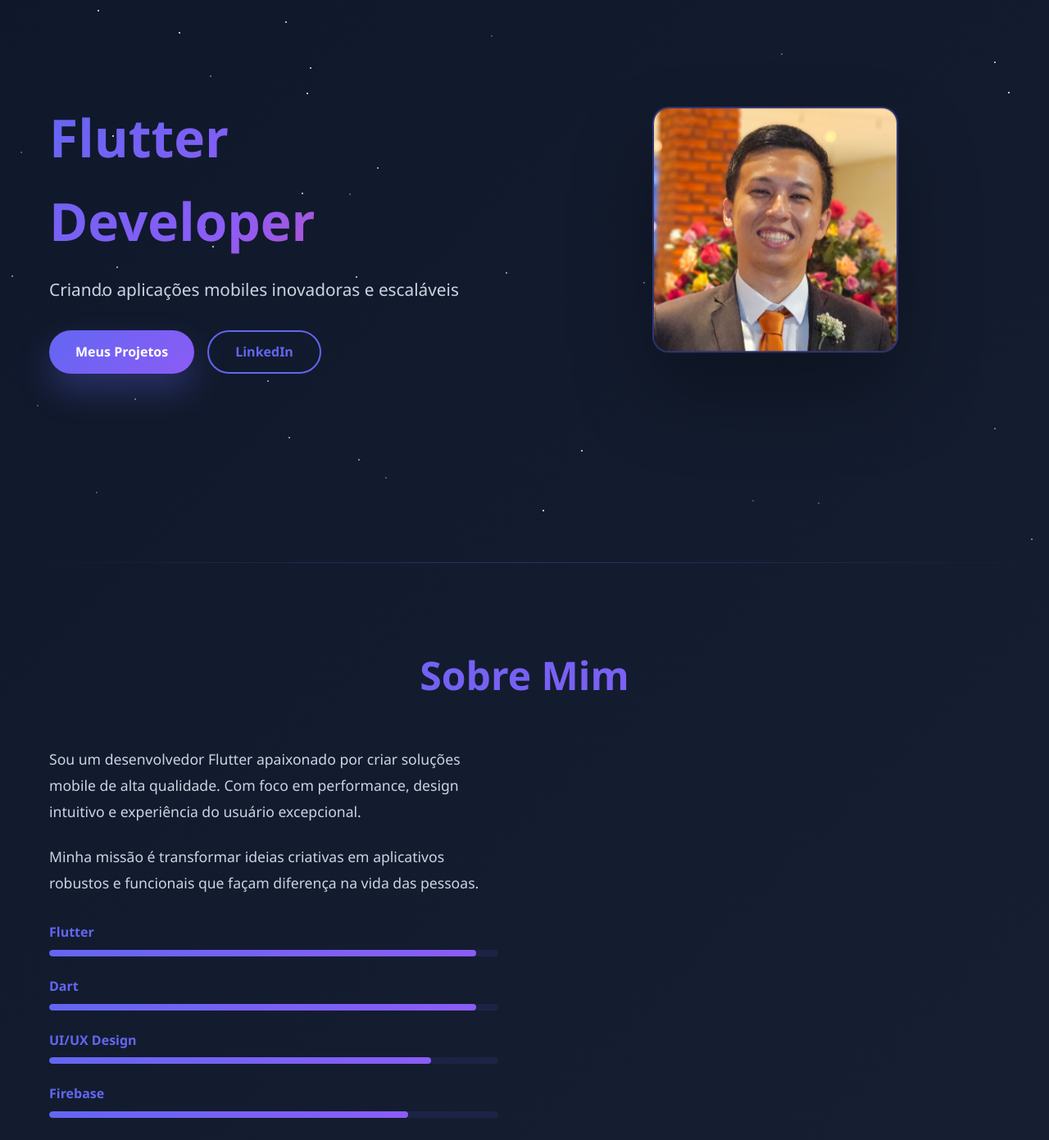
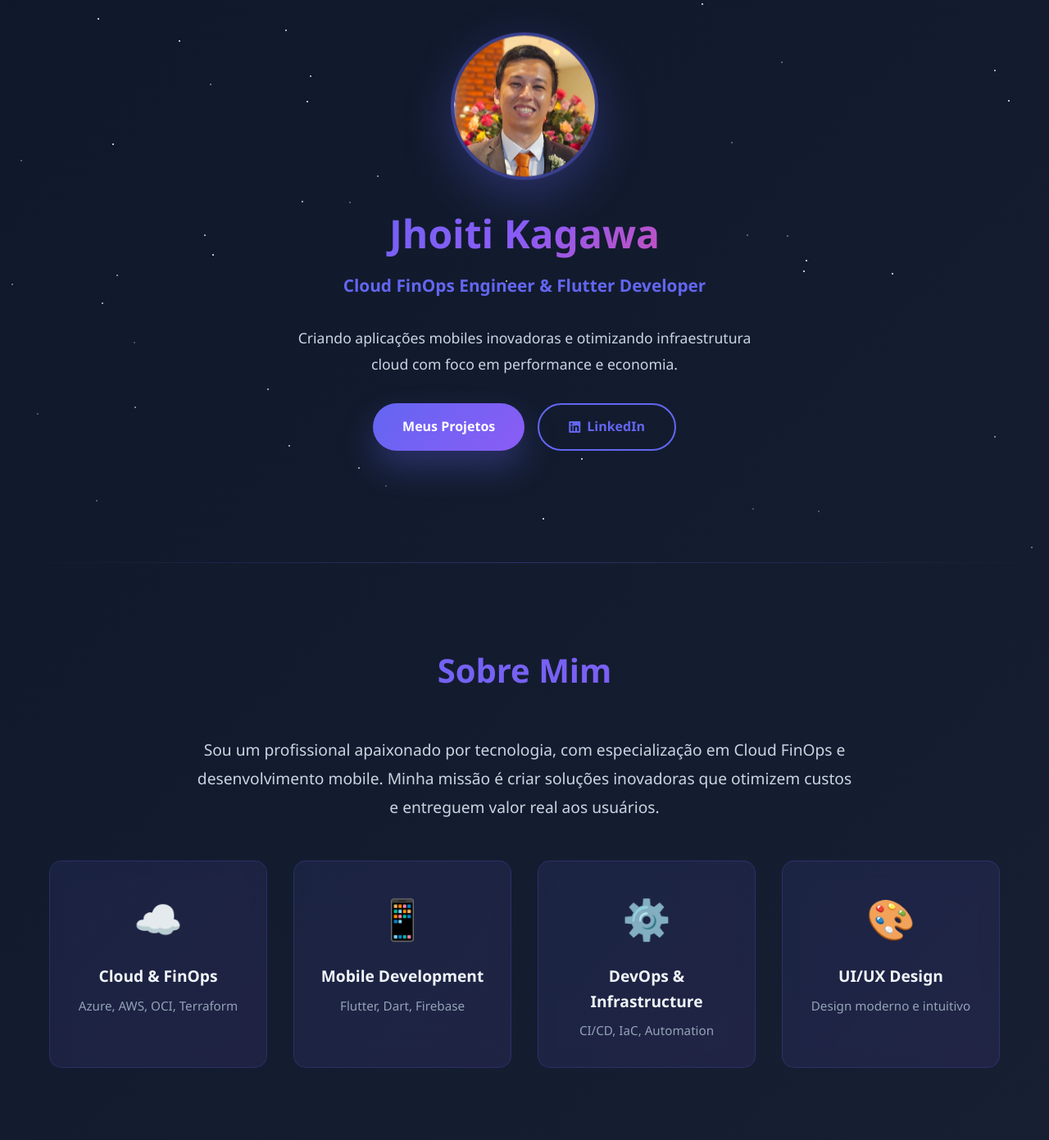
Before and after one commit to jhoitimamoru/web-page, a plain HTML site: page index.html in a window 1280 px wide. Shown: the part 185-1576 px from the top of the page at 82% size. Drawn offline with Linux system fonts and the light colour scheme.

Commit message:
Ajuste layout

```diff
--- a/index.html
+++ b/index.html
@@ -31,18 +31,19 @@
     <section id="home" class="hero">
         <div class="stars"></div>
         <div class="container hero-content">
-            <div class="hero-text">
-                <h1 class="glitch" data-text="Flutter Developer">Flutter Developer</h1>
-                <p class="lead">Criando aplicações mobiles inovadoras e escaláveis</p>
-                <div class="hero-buttons">
-                    <a href="#apps" class="btn btn-primary">Meus Projetos</a>
-                    <a href="https://www.linkedin.com/in/jhoitikagawa/" target="_blank" class="btn btn-secondary">LinkedIn</a>
+            <div class="hero-profile">
+                <div class="profile-image-container">
+                    <img src="assets/foto.jpg" alt="Jhoiti Kagawa" class="profile-image">
                 </div>
+                <h1 class="hero-name">Jhoiti Kagawa</h1>
+                <p class="hero-title">Cloud FinOps Engineer & Flutter Developer</p>
             </div>
-            <div class="hero-image">
-                <div class="floating-card">
-                    <img src="assets/foto.jpg" alt="Jhoiti Kagawa" class="profile-photo">
-                </div>
+            <p class="hero-description">Criando aplicações mobiles inovadoras e otimizando infraestrutura cloud com foco em performance e economia.</p>
+            <div class="hero-buttons">
+                <a href="#apps" class="btn btn-primary">Meus Projetos</a>
+                <a href="https://www.linkedin.com/in/jhoitikagawa/" target="_blank" class="btn btn-secondary">
+                    <i class="fab fa-linkedin"></i> LinkedIn
+                </a>
             </div>
         </div>
     </section>
@@ -52,34 +53,27 @@
         <div class="container">
             <h2 class="section-title">Sobre Mim</h2>
             <div class="about-content">
-                <div class="about-text">
-                    <p>Sou um desenvolvedor Flutter apaixonado por criar soluções mobile de alta qualidade. Com foco em performance, design intuitivo e experiência do usuário excepcional.</p>
-                    <p>Minha missão é transformar ideias criativas em aplicativos robustos e funcionais que façam diferença na vida das pessoas.</p>
-                    <div class="skills">
-                        <div class="skill">
-                            <span>Flutter</span>
-                            <div class="skill-bar">
-                                <div class="skill-fill" style="width: 95%"></div>
-                            </div>
-                        </div>
-                        <div class="skill">
-                            <span>Dart</span>
-                            <div class="skill-bar">
-                                <div class="skill-fill" style="width: 95%"></div>
-                            </div>
-                        </div>
-                        <div class="skill">
-                            <span>UI/UX Design</span>
-                            <div class="skill-bar">
-                                <div class="skill-fill" style="width: 85%"></div>
-                            </div>
-                        </div>
-                        <div class="skill">
-                            <span>Firebase</span>
-                            <div class="skill-bar">
-                                <div class="skill-fill" style="width: 80%"></div>
-                            </div>
-                        </div>
+                <p class="about-intro">Sou um profissional apaixonado por tecnologia, com especialização em Cloud FinOps e desenvolvimento mobile. Minha missão é criar soluções inovadoras que otimizem custos e entreguem valor real aos usuários.</p>
+                <div class="skills-grid">
+                    <div class="skill-item">
+                        <div class="skill-icon">☁️</div>
+                        <h3>Cloud & FinOps</h3>
+                        <p>Azure, AWS, OCI, Terraform</p>
+                    </div>
+                    <div class="skill-item">
+                        <div class="skill-icon">📱</div>
+                        <h3>Mobile Development</h3>
+                        <p>Flutter, Dart, Firebase</p>
+                    </div>
+                    <div class="skill-item">
+                        <div class="skill-icon">⚙️</div>
+                        <h3>DevOps & Infrastructure</h3>
+                        <p>CI/CD, IaC, Automation</p>
+                    </div>
+                    <div class="skill-item">
+                        <div class="skill-icon">🎨</div>
+                        <h3>UI/UX Design</h3>
+                        <p>Design moderno e intuitivo</p>
                     </div>
                 </div>
             </div>
--- a/styles.css
+++ b/styles.css
@@ -111,7 +111,7 @@ body {
     align-items: center;
     position: relative;
     overflow: hidden;
-    padding: 60px 0;
+    padding: 80px 0 60px;
 }
 
 .stars {
@@ -136,44 +136,67 @@ body {
 }
 
 .hero-content {
-    display: grid;
-    grid-template-columns: 1fr 1fr;
-    gap: 4rem;
-    align-items: center;
+    text-align: center;
     position: relative;
     z-index: 1;
+    max-width: 800px;
 }
 
-.hero-text h1 {
-    font-size: 4rem;
+.hero-profile {
+    margin-bottom: 2rem;
+}
+
+.profile-image-container {
+    width: 180px;
+    height: 180px;
+    margin: 0 auto 1.5rem;
+    border-radius: 50%;
+    overflow: hidden;
+    border: 4px solid rgba(99, 102, 241, 0.5);
+    box-shadow: 0 20px 60px rgba(99, 102, 241, 0.3);
+    animation: float 3s ease-in-out infinite;
+}
+
+.profile-image {
+    width: 100%;
+    height: 100%;
+    object-fit: cover;
+}
+
+.hero-name {
+    font-size: 3rem;
     font-weight: 900;
-    margin-bottom: 1rem;
+    margin-bottom: 0.5rem;
     background: linear-gradient(135deg, var(--primary), var(--secondary), var(--accent));
     -webkit-background-clip: text;
     -webkit-text-fill-color: transparent;
     background-clip: text;
-    animation: slideIn 0.8s ease;
 }
 
-.glitch {
-    position: relative;
+.hero-title {
+    font-size: 1.3rem;
+    color: var(--primary);
+    font-weight: 600;
+    margin-bottom: 0;
 }
 
-.lead {
-    font-size: 1.3rem;
+.hero-description {
+    font-size: 1.1rem;
     color: #cbd5e1;
-    margin-bottom: 2rem;
-    animation: slideIn 0.8s ease 0.2s both;
+    margin: 1.5rem auto 2rem;
+    max-width: 600px;
+    line-height: 1.8;
 }
 
 .hero-buttons {
     display: flex;
     gap: 1rem;
-    animation: slideIn 0.8s ease 0.4s both;
+    justify-content: center;
+    flex-wrap: wrap;
 }
 
 .btn {
-    padding: 12px 32px;
+    padding: 14px 36px;
     border-radius: 50px;
     text-decoration: none;
     font-weight: 600;
@@ -183,6 +206,7 @@ body {
     display: inline-flex;
     align-items: center;
     gap: 0.5rem;
+    font-size: 1rem;
 }
 
 .btn-primary {
@@ -207,47 +231,9 @@ body {
     color: white;
 }
 
-.hero-image {
-    display: flex;
-    justify-content: center;
-    align-items: center;
-    animation: float 3s ease-in-out infinite;
-}
-
-.floating-card {
-    width: 300px;
-    height: 300px;
-    border-radius: 20px;
-    background: linear-gradient(135deg, rgba(99, 102, 241, 0.1), rgba(139, 92, 246, 0.1));
-    border: 2px solid rgba(99, 102, 241, 0.3);
-    display: flex;
-    align-items: center;
-    justify-content: center;
-    backdrop-filter: blur(10px);
-    box-shadow: 0 50px 100px rgba(0, 0, 0, 0.3);
-    overflow: hidden;
-}
-
-.profile-photo {
-    width: 100%;
-    height: 100%;
-    object-fit: cover;
-}
-
 @keyframes float {
     0%, 100% { transform: translateY(0px); }
     50% { transform: translateY(-20px); }
-}
-
-@keyframes slideIn {
-    from {
-        opacity: 0;
-        transform: translateY(30px);
-    }
-    to {
-        opacity: 1;
-        transform: translateY(0);
-    }
 }
 
 /* About Section */
@@ -268,7 +254,7 @@ body {
 }
 
 .section-title {
-    font-size: 3rem;
+    font-size: 2.5rem;
     font-weight: 900;
     margin-bottom: 3rem;
     text-align: center;
@@ -277,47 +263,52 @@ body {
     -webkit-text-fill-color: transparent;
 }
 
-.about-content {
-    display: grid;
-    grid-template-columns: 1fr 1fr;
-    gap: 4rem;
-    align-items: center;
-}
-
-.about-text p {
-    font-size: 1.1rem;
-    margin-bottom: 1.5rem;
+.about-intro {
+    font-size: 1.2rem;
     color: #cbd5e1;
+    text-align: center;
+    max-width: 800px;
+    margin: 0 auto 3rem;
     line-height: 1.8;
 }
 
-.skills {
+.skills-grid {
+    display: grid;
+    grid-template-columns: repeat(auto-fit, minmax(250px, 1fr));
+    gap: 2rem;
     margin-top: 2rem;
 }
 
-.skill {
-    margin-bottom: 1.5rem;
+.skill-item {
+    background: linear-gradient(135deg, rgba(99, 102, 241, 0.1), rgba(139, 92, 246, 0.1));
+    border: 1px solid rgba(99, 102, 241, 0.2);
+    border-radius: 15px;
+    padding: 2rem;
+    text-align: center;
+    transition: var(--transition);
+    backdrop-filter: blur(10px);
 }
 
-.skill span {
-    display: block;
-    margin-bottom: 0.5rem;
-    font-weight: 600;
-    color: var(--primary);
+.skill-item:hover {
+    transform: translateY(-10px);
+    border-color: rgba(99, 102, 241, 0.5);
+    box-shadow: 0 20px 40px rgba(99, 102, 241, 0.2);
 }
 
-.skill-bar {
-    height: 8px;
-    background: rgba(99, 102, 241, 0.1);
-    border-radius: 10px;
-    overflow: hidden;
+.skill-icon {
+    font-size: 3rem;
+    margin-bottom: 1rem;
 }
 
-.skill-fill {
-    height: 100%;
-    background: linear-gradient(90deg, var(--primary), var(--secondary));
-    border-radius: 10px;
-    transition: width 1s ease;
+.skill-item h3 {
+    font-size: 1.2rem;
+    color: #f1f5f9;
+    margin-bottom: 0.5rem;
+}
+
+.skill-item p {
+    color: #94a3b8;
+    font-size: 0.95rem;
 }
 
 /* Apps Section */
@@ -605,21 +596,30 @@ body {
         display: none;
     }
 
-    .hero-content {
-        grid-template-columns: 1fr;
-        padding-top: 60px;
+    .hero {
+        padding: 60px 0 40px;
     }
 
-    .hero-text h1 {
-        font-size: 2.5rem;
+    .profile-image-container {
+        width: 150px;
+        height: 150px;
     }
 
-    .lead {
+    .hero-name {
+        font-size: 2rem;
+    }
+
+    .hero-title {
+        font-size: 1.1rem;
+    }
+
+    .hero-description {
         font-size: 1rem;
     }
 
     .hero-buttons {
         flex-direction: column;
+        width: 100%;
     }
 
     .btn {
@@ -627,22 +627,17 @@ body {
         justify-content: center;
     }
 
-    .hero-image {
-        margin-top: 2rem;
-    }
-
-    .floating-card {
-        width: 200px;
-        height: 200px;
-        font-size: 80px;
-    }
-
     .section-title {
         font-size: 2rem;
     }
 
-    .about-content {
+    .about-intro {
+        font-size: 1rem;
+    }
+
+    .skills-grid {
         grid-template-columns: 1fr;
+        gap: 1.5rem;
     }
 
     .social-links {
```
